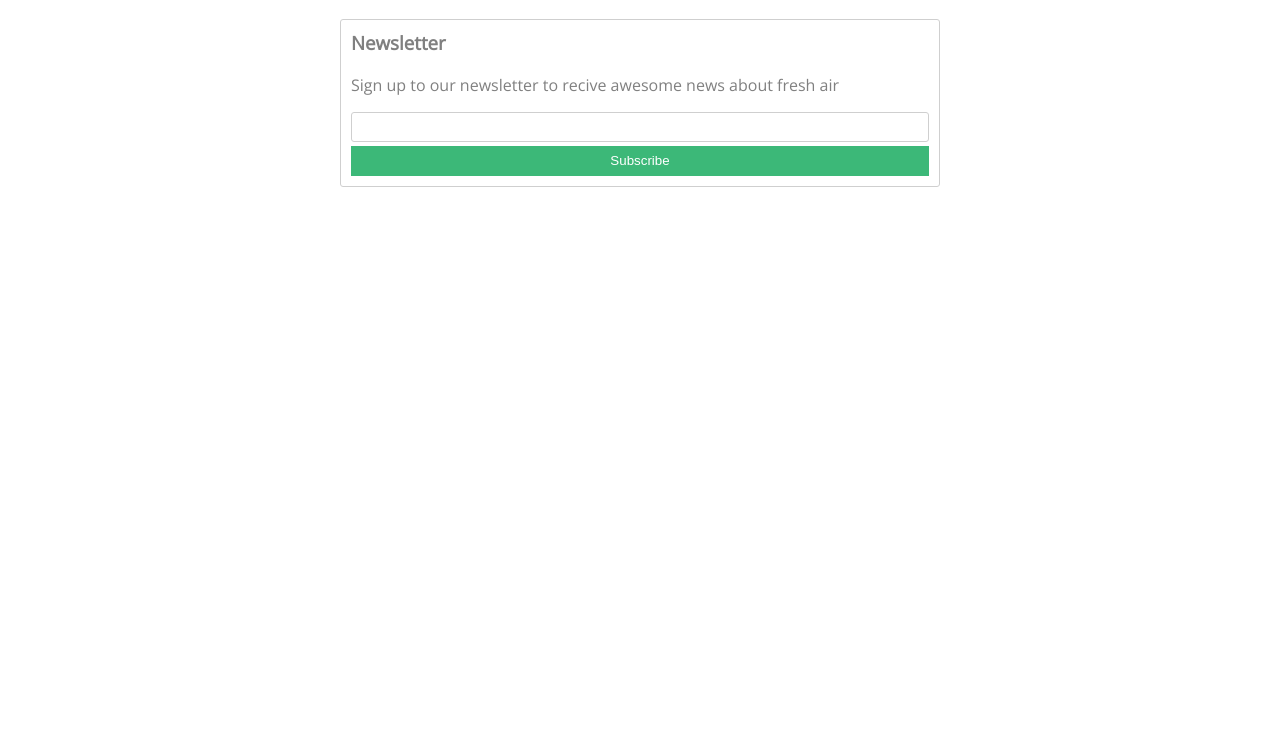
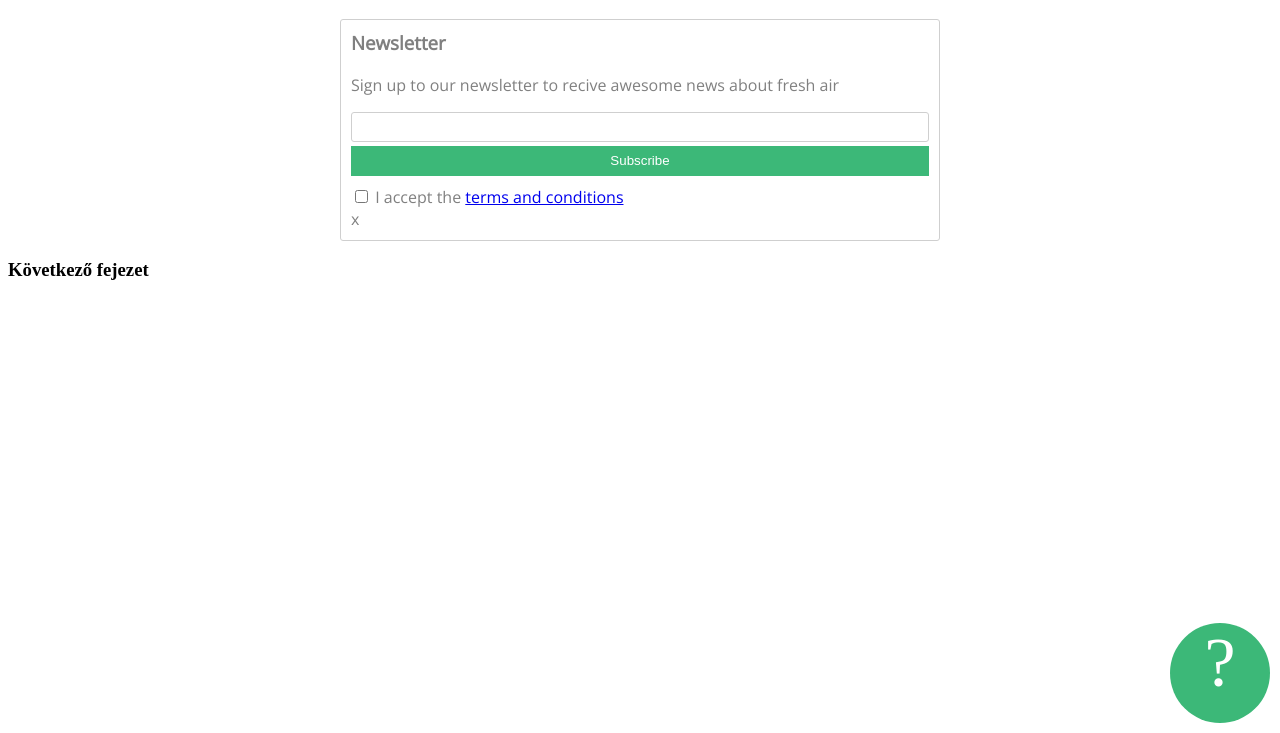
Before and after one commit to KrizsanMark/gyakorlas, a plain HTML site: page index.html in a window 1280 px wide. Shown: the part 67-800 px from the top of the page. Drawn offline with nearby package versions, Linux system fonts and the light colour scheme.

Commit message:
Add files via upload

```diff
--- a/index.html
+++ b/index.html
@@ -17,13 +17,20 @@
 <p>Sign up to our newsletter to recive awesome news about fresh air
 </p>
 <form>
- <input type="text">
+ <input type="text" id="email">
  <button type="submit">Subscribe</button>
-
+ <input type="checkbox" name="" id="terms">
+<label for="terms">I accept the <a href="http://" target="_blank" rel="noopener noreferrer">terms and conditions  </a> </label>
 
 </form>
+<div id="closex"></div>
+x
+</div>
+</div>
+<h3>Következő fejezet</h3>
+<div id="questionmark">
+?
 
-</div>
 </div>
 
 </body>
--- a/style.css
+++ b/style.css
@@ -3,6 +3,8 @@
     margin-left: auto;
     margin-right: auto;
     font-family: 'Open Sans', sans-serif;
+
+
 
 }
 .newsletter {
@@ -10,7 +12,8 @@ color:grey;
 border:solid thin #cfcfcf;
 padding: 10px;
 border-radius: 3px;
-
+position: relative;
+padding-bottom: 10px;
 
 
 }
@@ -22,9 +25,10 @@ border-radius: 3px;
     display:block;
     width:100%;
     height: 30px;
+    margin-bottom: 10px;
 
 }
-.newsletter input{
+.newsletter input#email{
     display:block;
     width:100%;
     height: 30px;
@@ -39,6 +43,32 @@ border-radius: 3px;
 .newsletter h3 {
     margin-top:0;
 
+}
+
+.newsletter #terms{
+    position: relative;
+}
+
+.newsletter #closex {
+    position: absolute;
+    top: 0;
+    right: 4px;
+
+}
+
+#questionmark {
+
+    background-color: #3cb878;
+    width: 100px;
+    height: 100px;
+    border-radius: 50%;
+    font-size: 70px;
+    text-align: center;
+    color: white;
+    position: fixed;
+    bottom: 10px;
+    right: 10px;
+
 
 
 }
```
